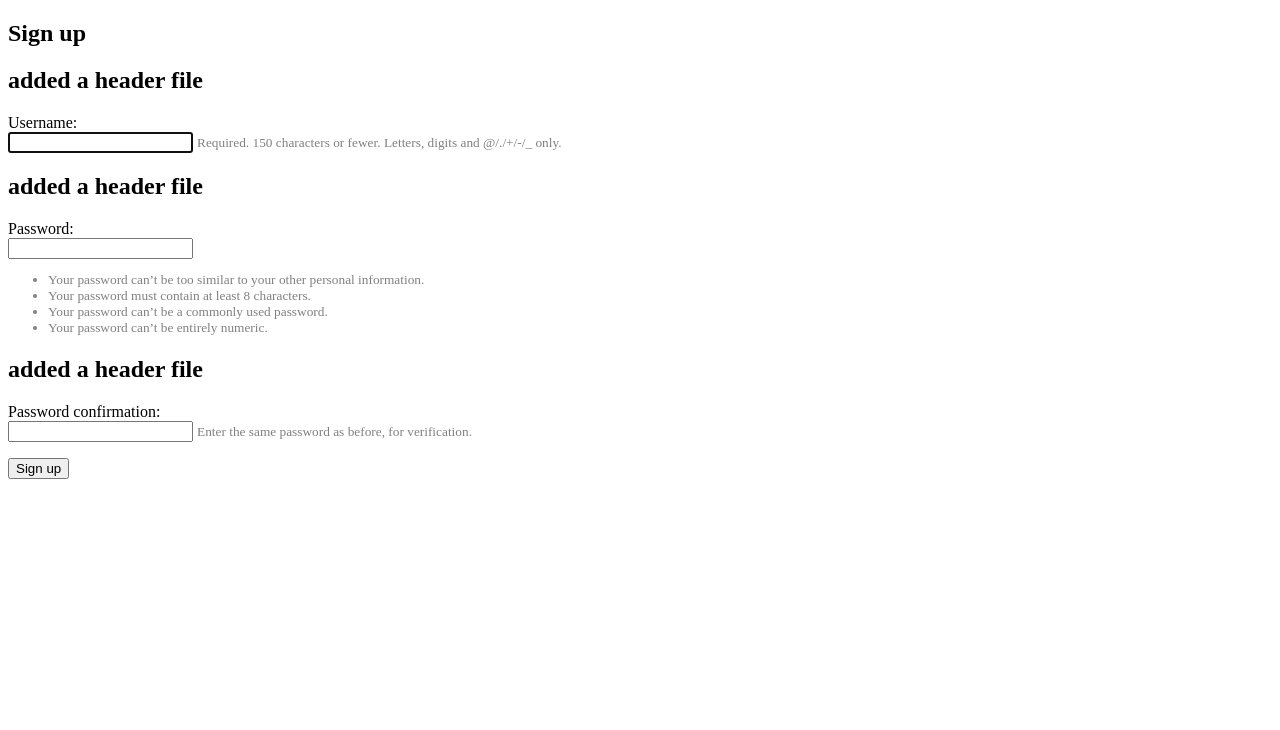
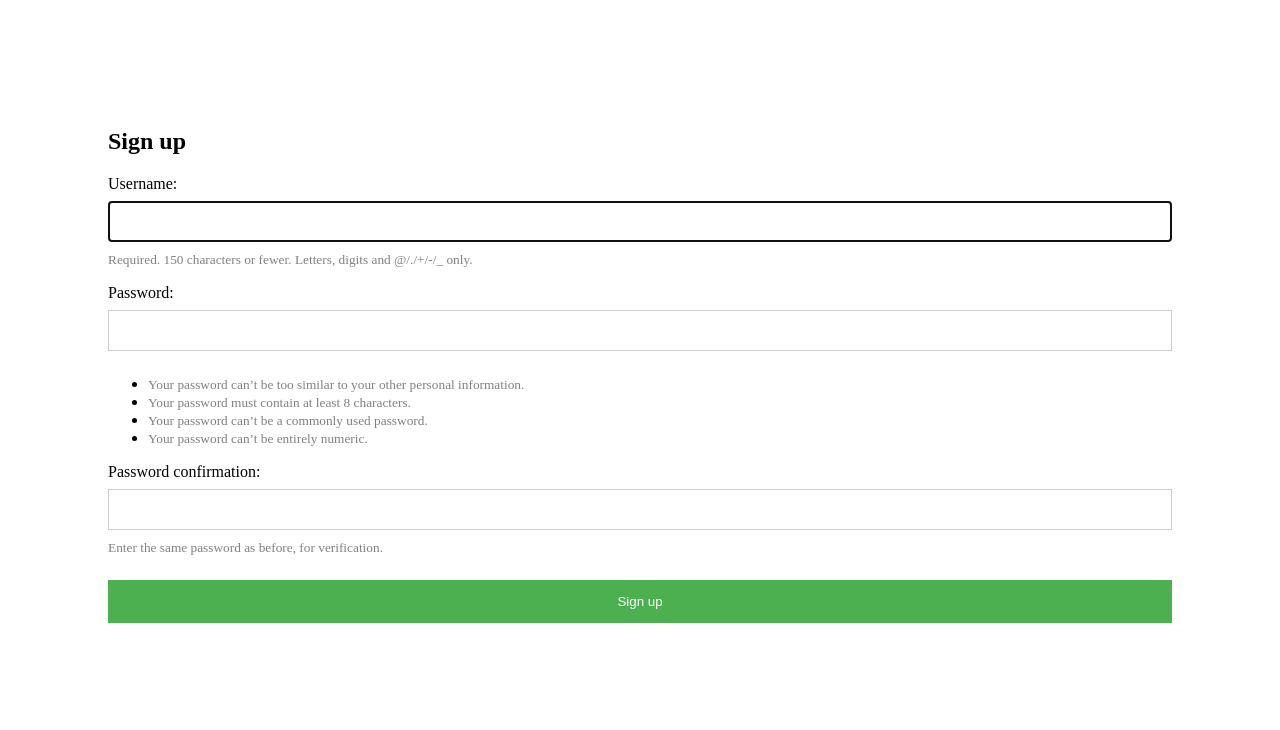
Before and after one commit to gita-vahdatinia/bitboard, a Django app: page /signup/ in a window 1280 px wide. Shown: the top 730 px of the page. Run offline with Django 3.2, Linux system fonts and the light colour scheme.

Commit message:
Currently fixed, Signup, search bar, news

```diff
--- a/bitboard/templates/bitboard/signup.html
+++ b/bitboard/templates/bitboard/signup.html
@@ -1,19 +1,120 @@
 <!DOCTYPE html>
+<html>
+<style>
+  /* Full-width input fields */
+
+  input[type=text],
+  input[type=password] {
+    width: 100%;
+    padding: 12px 20px;
+    margin: 8px 0;
+    display: inline-block;
+    border: 1px solid #ccc;
+    box-sizing: border-box;
+  }
+
+  /* Set a style for all buttons */
+
+  button {
+    background-color: #4CAF50;
+    color: white;
+    padding: 14px 20px;
+    margin: 8px 0;
+    border: none;
+    cursor: pointer;
+    width: 100%;
+  }
+
+  /* Extra styles for the cancel button */
+
+  .button {
+    display: inline-block;
+    border-radius: 4px;
+    background-color: #f5f5f5;
+    border: none;
+    color: #000000;
+    text-align: center;
+    font-size: 28px;
+    padding: 20px;
+    width: 200px;
+    transition: all 0.5s;
+    cursor: pointer;
+    margin: 5px;
+  }
+
+  .button span {
+    cursor: pointer;
+    display: inline-block;
+    position: relative;
+    transition: 0.5s;
+  }
+
+  .button span:after {
+    content: '\00bb';
+    position: absolute;
+    opacity: 0;
+    top: 0;
+    right: -20px;
+    transition: 0.5s;
+  }
+
+  .button:hover span {
+    padding-right: 25px;
+  }
+
+  .button:hover span:after {
+    opacity: 1;
+    right: 0;
+  }
+
+  .cancelbtn {
+    padding: 14px 20px;
+    background-color: #f44336;
+  }
+
+  /* Float cancel and signup buttons and add an equal width */
+
+  .cancelbtn,
+  .signupbtn {
+    float: left;
+    width: 50%;
+  }
+
+  /* Add padding to container elements */
+
+  .container {
+    padding: 100px;
+  }
+
+  /* Clear floats */
+
+  .clearfix::after {
+    content: "";
+    clear: both;
+    display: table;
+  }
+
+  /* Change styles for cancel button and signup button on extra small screens */
+
+  @media screen and (max-width: 300px) {
+    .cancelbtn,
+    .signupbtn {
+      width: 100%;
+    }
+  }
+</style>
+<div class="container">
   <h2>Sign up</h2>
   <form method="post">
-  {% csrf_token %}
-  {% for field in form %}
+    {% csrf_token %} {% for field in form %}
     <p>
-      <h2>added a header file</h2>
-      {{ field.label_tag }}<br>
-      {{ field }}
-      {% if field.help_text %}
-        <small style="color: grey">{{ field.help_text }}</small>
-      {% endif %}
-      {% for error in field.errors %}
+
+      {{ field.label_tag }}<br> {{ field }} {% if field.help_text %}
+      <small style="color: grey">{{ field.help_text }}</small> {% endif %} {% for error in field.errors %}
       <p style="color: red">{{ error }}</p>
       {% endfor %}
     </p>
     {% endfor %}
     <button type="submit">Sign up</button>
   </form>
+</div>
```
Also changed, not shown: bitboard/templates/bitboard/cryptocurrency.html (+67 -51 lines), bitboard/templates/bitboard/news.html (+6 -6 lines). Lines whose indentation alone changed are shown as unchanged.
